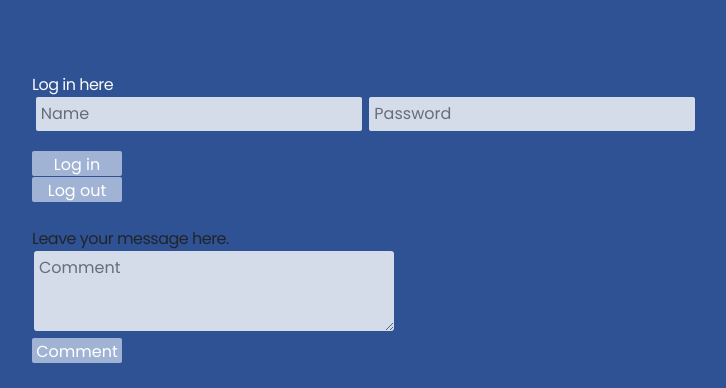
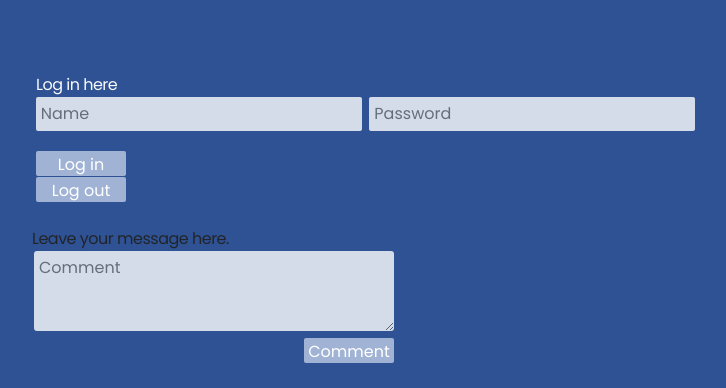
Before and after one commit to JilaniN/Getflix, a PHP site: page /auth/index.php in a window 1280 px wide. Shown: the part 801-1189 px from the top of the page, without its empty margins (24-750 px from the left). Run offline with PHP 8.4, Linux system fonts and the light colour scheme; the visitor is signed in with stand-in values (Sample User, id 1); data that the repository does not hold is empty; some libraries are stand-ins or nearby versions.

Commit message:
responsive

```diff
--- a/auth/index.php
+++ b/auth/index.php
@@ -47,14 +47,14 @@ session_start();
 <!-- login logout -->
 <?php
     echo "<form class='mt-4 mx-5 text-light' method='POST' action='".getLogin($pdo)."'>
-        <span> Log in here</span><br>
+        <span class='mx-1'> Log in here</span><br>
         <label for='username'></label>
         <input type='text' name='name' required value='' placeholder='Name'>
         <label for='password'></label>
         <input type='password' name='password' required value='' placeholder='Password'><br>
-        <button type='submit' name='loginSubmit'>Log in</button>
+        <button class='mx-1' type='submit' name='loginSubmit'>Log in</button>
     </form>";
-    echo "<form method='POST' action='".userLogout()."'>
+    echo "<form class='mx-1' method='POST' action='".userLogout()."'>
         <button type='submit' name='logoutSubmit' class='mx-5'>Log out</button>
     </form>";
 
@@ -72,7 +72,7 @@ session_start();
         <input type='hidden' name='date' value='".date('Y-m-d H:i:s')."'>
         <input type='hidden' name='name' value='".$_SESSION['id']."'>
         <textarea name='message' id='message' placeholder='Comment'></textarea><br>
-        <button type='submit' name='commentSubmit' class='mx-5'>Comment</button>
+        <button type='submit' name='commentSubmit' class='commentbutton'>Comment</button>
     </form>";
     } else{
         echo "<br>" . "<span class='mx-5'><i>You need an account to comment!</i></span><br><span class='mx-5 text-light' style='font-weight: 500;'>Messages</span>";
--- a/auth/style.css
+++ b/auth/style.css
@@ -77,3 +77,6 @@ button{
     flex-direction: column;
     flex-wrap: wrap;
 }
+button.commentbutton{
+    margin-left: 20rem !important;
+}
```
Also changed, not shown: 1 other file.
